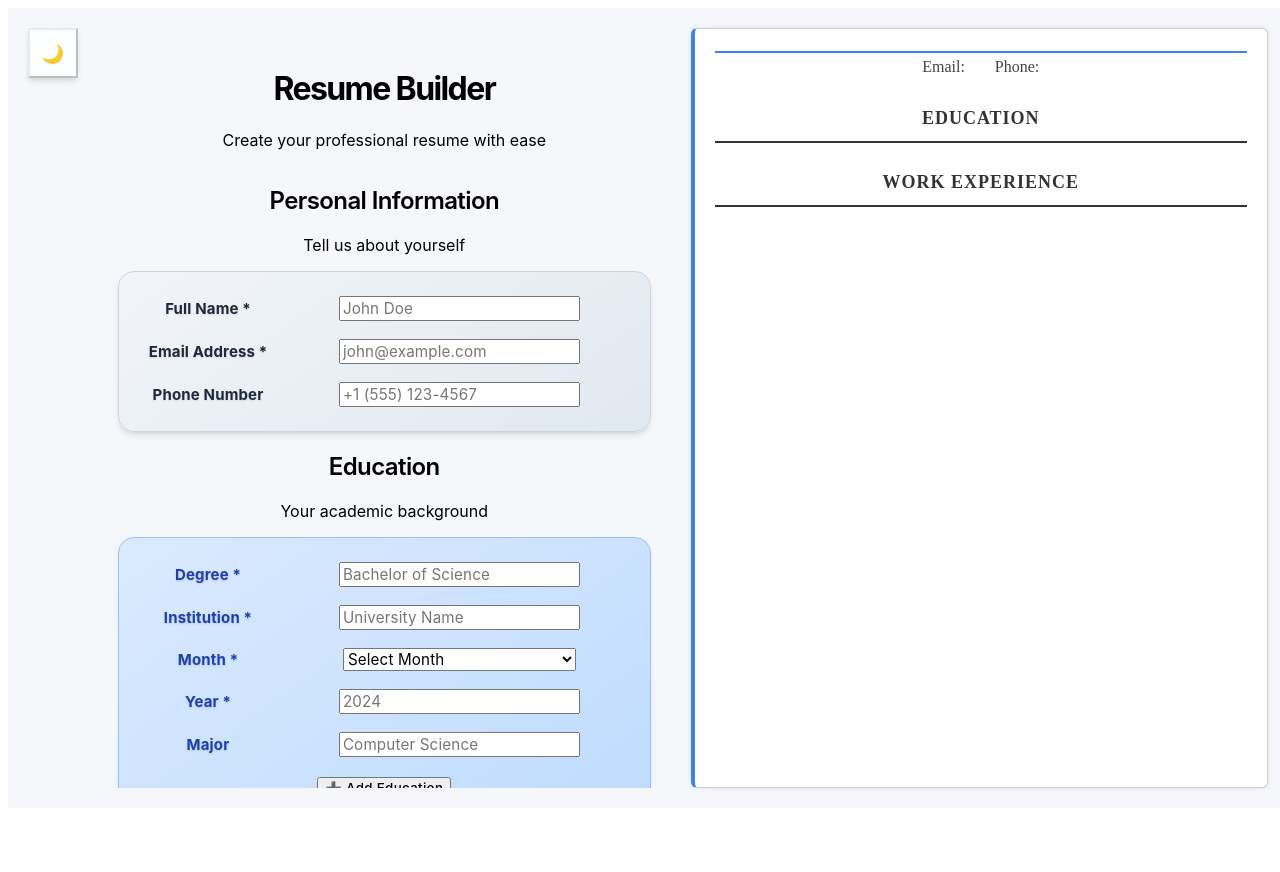
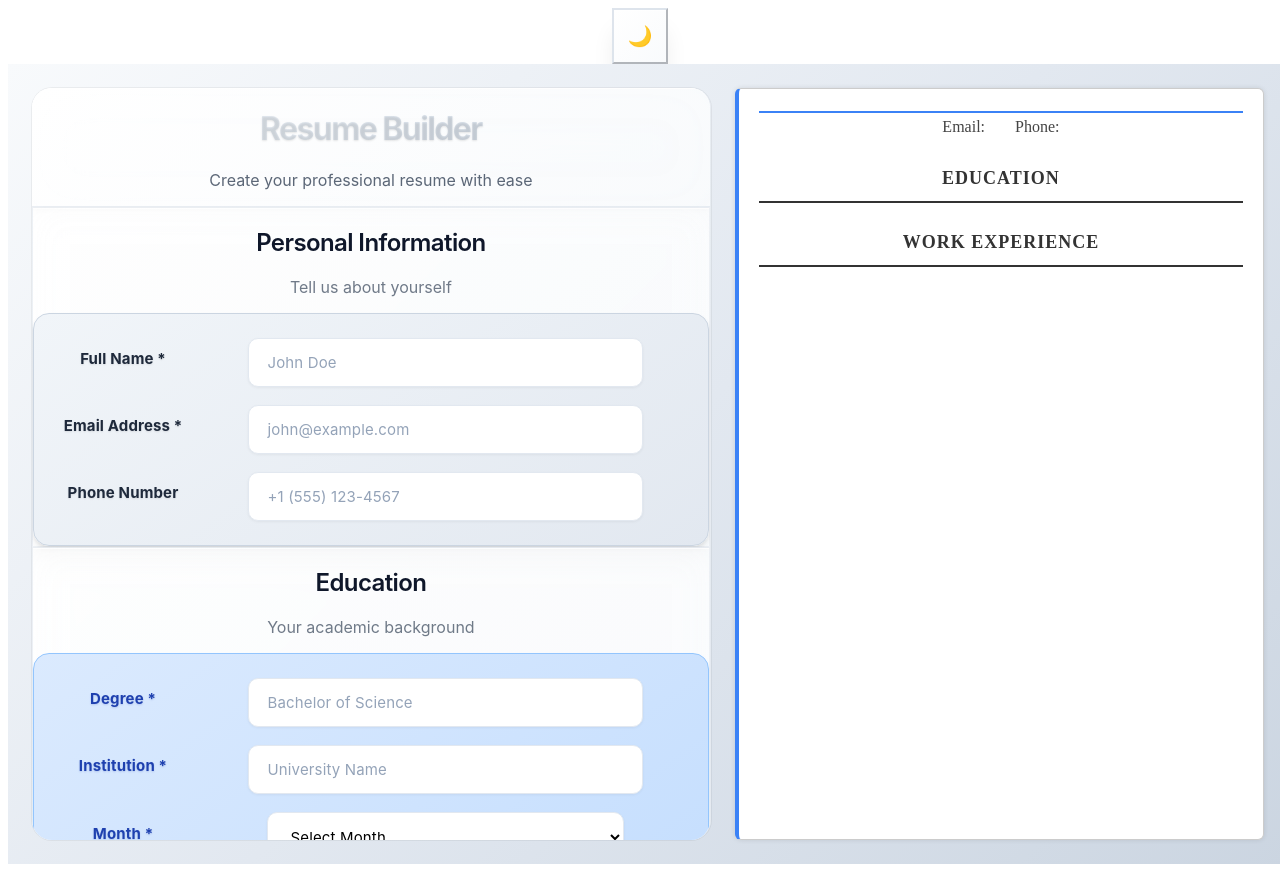
Before and after one commit to Sptailor/resuMade, a React (Vite) app: page / in a window 1280 px wide. Before the commit the page ends 816 px from the top, so only its background shows below. Built offline with nearby package versions, Linux system fonts and the light colour scheme.

Commit message:
modify UI

```diff
--- a/src/App.jsx
+++ b/src/App.jsx
@@ -79,55 +79,173 @@ const [personData, setPersonData] = useState({
   };
 
   return (
-    <div className={`cv-builder ${isDarkTheme ? 'dark-theme' : ''}`} style={{
-      backgroundColor: isDarkTheme ? '#111827' : '#f5f7fa',
-      position: 'relative'
-    }}>
-      {/* Professional Theme Toggle Button */}
+    <>
+      {/* Professional Theme Toggle Button - Independent */}
       <button
         onClick={() => setIsDarkTheme(!isDarkTheme)}
-        className="fixed top-6 right-6 z-50 flex items-center justify-center rounded-lg font-medium transition-all duration-300 hover:shadow-lg border backdrop-blur-sm"
+        className="fixed top-6 right-6 z-50 flex items-center justify-center rounded-xl font-medium transition-all duration-300 hover:shadow-2xl border backdrop-blur-md"
         style={{
-          width: '50px',
-          height: '50px',
-          backgroundColor: isDarkTheme ? 'rgba(31, 41, 55, 0.95)' : 'rgba(255, 255, 255, 0.95)',
-          color: isDarkTheme ? '#f9fafb' : '#374151',
-          borderColor: isDarkTheme ? 'rgba(75, 85, 99, 0.3)' : 'rgba(209, 213, 219, 0.5)',
+          width: '56px',
+          height: '56px',
+          background: isDarkTheme
+            ? 'linear-gradient(135deg, rgba(51, 65, 85, 0.9) 0%, rgba(30, 41, 59, 0.9) 100%)'
+            : 'linear-gradient(135deg, rgba(255, 255, 255, 0.9) 0%, rgba(248, 250, 252, 0.9) 100%)',
+          color: isDarkTheme ? '#f1f5f9' : '#334155',
+          borderColor: isDarkTheme ? 'rgba(148, 163, 184, 0.2)' : 'rgba(203, 213, 225, 0.6)',
           boxShadow: isDarkTheme
-            ? '0 4px 6px -1px rgba(0, 0, 0, 0.3), 0 2px 4px -1px rgba(0, 0, 0, 0.2)'
-            : '0 4px 6px -1px rgba(0, 0, 0, 0.1), 0 2px 4px -1px rgba(0, 0, 0, 0.06)',
-          fontSize: '18px'
+            ? '0 20px 25px -5px rgba(0, 0, 0, 0.4), 0 10px 10px -5px rgba(0, 0, 0, 0.2), inset 0 1px 0 rgba(255, 255, 255, 0.1)'
+            : '0 20px 25px -5px rgba(0, 0, 0, 0.1), 0 10px 10px -5px rgba(0, 0, 0, 0.04), inset 0 1px 0 rgba(255, 255, 255, 0.8)',
+          fontSize: '20px',
+          backdropFilter: 'blur(16px)',
+          WebkitBackdropFilter: 'blur(16px)'
         }}
         title={isDarkTheme ? 'Switch to Light Mode' : 'Switch to Dark Mode'}
       >
         {isDarkTheme ? '☀️' : '🌙'}
       </button>
-      {/* Clean Form Panel */}
-      <div className={`left-panel border-r overflow-y-auto ${isDarkTheme ? 'bg-gray-900 border-gray-700' : 'bg-gray-50 border-gray-200'}`}>
-        {/* Form Header */}
-        <div className={`sticky top-0 backdrop-blur-sm border-b px-8 py-6 z-10 shadow-sm ${isDarkTheme ? 'bg-gray-800/95 border-gray-700' : 'bg-white/95 border-gray-200'}`}>
-          <div className="mb-2">
-            <h1 className={`text-3xl font-bold tracking-tight ${isDarkTheme ? 'text-white' : 'text-gray-900'}`}>Resume Builder</h1>
+
+      <div className={`cv-builder ${isDarkTheme ? 'dark-theme' : ''}`} style={{
+        background: isDarkTheme
+          ? 'linear-gradient(135deg, #0f172a 0%, #1e293b 50%, #334155 100%)'
+          : 'linear-gradient(135deg, #f8fafc 0%, #e2e8f0 50%, #cbd5e1 100%)',
+        position: 'relative',
+        minHeight: '100vh'
+      }}>
+        {/* Professional Glass Form Panel */}
+      <div
+        className="left-panel border-r overflow-y-auto"
+        style={{
+          background: isDarkTheme
+            ? 'linear-gradient(135deg, rgba(15, 23, 42, 0.85) 0%, rgba(30, 41, 59, 0.85) 100%)'
+            : 'linear-gradient(135deg, rgba(255, 255, 255, 0.85) 0%, rgba(248, 250, 252, 0.85) 100%)',
+          backdropFilter: 'blur(20px)',
+          WebkitBackdropFilter: 'blur(20px)',
+          borderRight: isDarkTheme
+            ? '1px solid rgba(148, 163, 184, 0.2)'
+            : '1px solid rgba(203, 213, 225, 0.4)',
+          boxShadow: isDarkTheme
+            ? 'inset 0 1px 0 rgba(255, 255, 255, 0.1), 0 0 0 1px rgba(0, 0, 0, 0.1)'
+            : 'inset 0 1px 0 rgba(255, 255, 255, 0.8), 0 0 0 1px rgba(0, 0, 0, 0.05)'
+        }}
+      >
+        {/* Glassmorphic Form Header */}
+        <div
+          className="sticky top-0 z-10 px-8 py-8"
+          style={{
+            background: isDarkTheme
+              ? 'linear-gradient(135deg, rgba(15, 23, 42, 0.9) 0%, rgba(30, 41, 59, 0.9) 100%)'
+              : 'linear-gradient(135deg, rgba(255, 255, 255, 0.9) 0%, rgba(248, 250, 252, 0.9) 100%)',
+            backdropFilter: 'blur(24px)',
+            WebkitBackdropFilter: 'blur(24px)',
+            borderBottom: isDarkTheme
+              ? '1px solid rgba(148, 163, 184, 0.2)'
+              : '1px solid rgba(203, 213, 225, 0.4)',
+            boxShadow: isDarkTheme
+              ? '0 4px 6px -1px rgba(0, 0, 0, 0.3), inset 0 1px 0 rgba(255, 255, 255, 0.1)'
+              : '0 4px 6px -1px rgba(0, 0, 0, 0.1), inset 0 1px 0 rgba(255, 255, 255, 0.8)'
+          }}
+        >
+          <div className="mb-3">
+            <h1
+              className="text-4xl font-bold tracking-tight leading-tight"
+              style={{
+                background: isDarkTheme
+                  ? 'linear-gradient(135deg, #0f172a 0%, #334155 100%)'
+                  : 'linear-gradient(135deg, #f1f5f9 0%, #cbd5e1 100%)',
+                WebkitBackgroundClip: 'text',
+                WebkitTextFillColor: 'transparent',
+                backgroundClip: 'text',
+                textShadow: isDarkTheme ? 'none' : '0 1px 2px rgba(0, 0, 0, 0.1)'
+              }}
+            >
+              Resume Builder
+            </h1>
           </div>
-          <p className={`${isDarkTheme ? 'text-gray-300' : 'text-gray-600'}`}>Create your professional resume with ease</p>
+          <p
+            className="text-lg leading-relaxed"
+            style={{
+              color: isDarkTheme ? 'rgba(203, 213, 225, 0.9)' : 'rgba(51, 65, 85, 0.8)',
+              fontWeight: 400
+            }}
+          >
+            Create your professional resume with ease
+          </p>
         </div>
 
         <div className="px-8 py-8">
-          <div className="max-w-2xl mx-auto space-y-10">
+          <div className="max-w-4xl mx-auto space-y-8">
             {/* Personal Information Section */}
-            <section className={`rounded-2xl shadow-sm border p-6 ${isDarkTheme ? 'bg-gray-800 border-gray-700' : 'bg-white border-gray-200/50'}`}>
+            <section
+              className="rounded-2xl p-8 transition-all duration-300 hover:shadow-xl"
+              style={{
+                background: isDarkTheme
+                  ? 'linear-gradient(135deg, rgba(30, 41, 59, 0.6) 0%, rgba(51, 65, 85, 0.6) 100%)'
+                  : 'linear-gradient(135deg, rgba(255, 255, 255, 0.7) 0%, rgba(248, 250, 252, 0.7) 100%)',
+                backdropFilter: 'blur(16px)',
+                WebkitBackdropFilter: 'blur(16px)',
+                border: isDarkTheme
+                  ? '1px solid rgba(148, 163, 184, 0.2)'
+                  : '1px solid rgba(203, 213, 225, 0.3)',
+                boxShadow: isDarkTheme
+                  ? '0 10px 15px -3px rgba(0, 0, 0, 0.3), 0 4px 6px -2px rgba(0, 0, 0, 0.2), inset 0 1px 0 rgba(255, 255, 255, 0.1)'
+                  : '0 10px 15px -3px rgba(0, 0, 0, 0.1), 0 4px 6px -2px rgba(0, 0, 0, 0.05), inset 0 1px 0 rgba(255, 255, 255, 0.8)'
+              }}
+            >
               <div className="mb-6">
-                <h2 className={`text-xl font-semibold mb-2 ${isDarkTheme ? 'text-white' : 'text-gray-900'}`}>Personal Information</h2>
-                <p className={`${isDarkTheme ? 'text-gray-300' : 'text-gray-600'}`}>Tell us about yourself</p>
+                <h2
+                  className="text-2xl font-semibold mb-2 tracking-tight"
+                  style={{
+                    color: isDarkTheme ? '#f1f5f9' : '#0f172a'
+                  }}
+                >
+                  Personal Information
+                </h2>
+                <p
+                  style={{
+                    color: isDarkTheme ? 'rgba(203, 213, 225, 0.8)' : 'rgba(51, 65, 85, 0.7)',
+                    fontSize: '16px'
+                  }}
+                >
+                  Tell us about yourself
+                </p>
               </div>
               <Person personData={personData} setPersonData={setPersonData} isDarkTheme={isDarkTheme} />
             </section>
 
             {/* Education Section */}
-            <section className={`rounded-2xl shadow-sm border p-6 ${isDarkTheme ? 'bg-gray-800 border-gray-700' : 'bg-white border-gray-200/50'}`}>
+            <section
+              className="rounded-2xl p-8 transition-all duration-300 hover:shadow-xl"
+              style={{
+                background: isDarkTheme
+                  ? 'linear-gradient(135deg, rgba(30, 41, 59, 0.6) 0%, rgba(51, 65, 85, 0.6) 100%)'
+                  : 'linear-gradient(135deg, rgba(255, 255, 255, 0.7) 0%, rgba(248, 250, 252, 0.7) 100%)',
+                backdropFilter: 'blur(16px)',
+                WebkitBackdropFilter: 'blur(16px)',
+                border: isDarkTheme
+                  ? '1px solid rgba(148, 163, 184, 0.2)'
+                  : '1px solid rgba(203, 213, 225, 0.3)',
+                boxShadow: isDarkTheme
+                  ? '0 10px 15px -3px rgba(0, 0, 0, 0.3), 0 4px 6px -2px rgba(0, 0, 0, 0.2), inset 0 1px 0 rgba(255, 255, 255, 0.1)'
+                  : '0 10px 15px -3px rgba(0, 0, 0, 0.1), 0 4px 6px -2px rgba(0, 0, 0, 0.05), inset 0 1px 0 rgba(255, 255, 255, 0.8)'
+              }}
+            >
               <div className="mb-6">
-                <h2 className={`text-xl font-semibold mb-2 ${isDarkTheme ? 'text-white' : 'text-gray-900'}`}>Education</h2>
-                <p className={`${isDarkTheme ? 'text-gray-300' : 'text-gray-600'}`}>Your academic background</p>
+                <h2
+                  className="text-2xl font-semibold mb-2 tracking-tight"
+                  style={{
+                    color: isDarkTheme ? '#f1f5f9' : '#0f172a'
+                  }}
+                >
+                  Education
+                </h2>
+                <p
+                  style={{
+                    color: isDarkTheme ? 'rgba(203, 213, 225, 0.8)' : 'rgba(51, 65, 85, 0.7)',
+                    fontSize: '16px'
+                  }}
+                >
+                  Your academic background
+                </p>
               </div>
               <Education
                 currentEducation={currentEducation}
@@ -143,10 +261,39 @@ const [personData, setPersonData] = useState({
             </section>
 
             {/* Work Experience Section */}
-            <section className={`rounded-2xl shadow-sm border p-6 ${isDarkTheme ? 'bg-gray-800 border-gray-700' : 'bg-white border-gray-200/50'}`}>
+            <section
+              className="rounded-2xl p-8 transition-all duration-300 hover:shadow-xl"
+              style={{
+                background: isDarkTheme
+                  ? 'linear-gradient(135deg, rgba(30, 41, 59, 0.6) 0%, rgba(51, 65, 85, 0.6) 100%)'
+                  : 'linear-gradient(135deg, rgba(255, 255, 255, 0.7) 0%, rgba(248, 250, 252, 0.7) 100%)',
+                backdropFilter: 'blur(16px)',
+                WebkitBackdropFilter: 'blur(16px)',
+                border: isDarkTheme
+                  ? '1px solid rgba(148, 163, 184, 0.2)'
+                  : '1px solid rgba(203, 213, 225, 0.3)',
+                boxShadow: isDarkTheme
+                  ? '0 10px 15px -3px rgba(0, 0, 0, 0.3), 0 4px 6px -2px rgba(0, 0, 0, 0.2), inset 0 1px 0 rgba(255, 255, 255, 0.1)'
+                  : '0 10px 15px -3px rgba(0, 0, 0, 0.1), 0 4px 6px -2px rgba(0, 0, 0, 0.05), inset 0 1px 0 rgba(255, 255, 255, 0.8)'
+              }}
+            >
               <div className="mb-6">
-                <h2 className={`text-xl font-semibold mb-2 ${isDarkTheme ? 'text-white' : 'text-gray-900'}`}>Work Experience</h2>
-                <p className={`${isDarkTheme ? 'text-gray-300' : 'text-gray-600'}`}>Your professional journey</p>
+                <h2
+                  className="text-2xl font-semibold mb-2 tracking-tight"
+                  style={{
+                    color: isDarkTheme ? '#f1f5f9' : '#0f172a'
+                  }}
+                >
+                  Work Experience
+                </h2>
+                <p
+                  style={{
+                    color: isDarkTheme ? 'rgba(203, 213, 225, 0.8)' : 'rgba(51, 65, 85, 0.7)',
+                    fontSize: '16px'
+                  }}
+                >
+                  Your professional journey
+                </p>
               </div>
               <Experience
                 currentExperience={currentExperience}
@@ -254,6 +401,7 @@ const [personData, setPersonData] = useState({
         </div>
       </div>
     </div>
+    </>
   );
 }
 
--- a/src/index.css
+++ b/src/index.css
@@ -1,35 +1,49 @@
 /* Container for the entire CV builder */
 .cv-builder {
   display: flex;
-  gap: 20px;            /* space between left and right panels */
-  width: 100vw;         /* full viewport width */
-  height: 100vh;        /* full viewport height */
-  padding: 20px;
+  gap: 24px;
+  width: 100vw;
+  height: 100vh;
+  padding: 24px;
   box-sizing: border-box;
-  font-family: -apple-system, BlinkMacSystemFont, 'Segoe UI', 'Roboto', 'Oxygen', 'Ubuntu', 'Cantarell', 'Fira Sans', 'Droid Sans', 'Helvetica Neue', sans-serif;
+  font-family: 'Inter', -apple-system, BlinkMacSystemFont, 'Segoe UI', 'Roboto', 'Oxygen', 'Ubuntu', 'Cantarell', 'Fira Sans', 'Droid Sans', 'Helvetica Neue', sans-serif;
   -webkit-font-smoothing: antialiased;
   -moz-osx-font-smoothing: grayscale;
+  position: relative;
+  overflow: hidden;
 }
 
-/* Light theme (default) */
-.cv-builder {
-  background-color: #f5f7fa;
-}
-
-.cv-builder.dark-theme {
-  background-color: #111827;
-}
-
-/* Left panel with form inputs */
+/* Enhanced glass panel styling */
 .left-panel {
-  flex: 1;
-  border-radius: 6px;
-  padding: 20px;
+  flex: 1.4;
+  border-radius: 20px;
   box-sizing: border-box;
   overflow-y: auto;
   display: flex;
   flex-direction: column;
   gap: 0;
+  position: relative;
+  min-height: 0;
+  scrollbar-width: thin;
+  scrollbar-color: rgba(148, 163, 184, 0.3) transparent;
+}
+
+/* Custom scrollbar for webkit browsers */
+.left-panel::-webkit-scrollbar {
+  width: 6px;
+}
+
+.left-panel::-webkit-scrollbar-track {
+  background: transparent;
+}
+
+.left-panel::-webkit-scrollbar-thumb {
+  background: rgba(148, 163, 184, 0.3);
+  border-radius: 3px;
+}
+
+.left-panel::-webkit-scrollbar-thumb:hover {
+  background: rgba(148, 163, 184, 0.5);
 }
 
 /* Right panel with preview */
@@ -154,16 +168,116 @@
   font-family: 'Inter', -apple-system, BlinkMacSystemFont, 'Segoe UI', sans-serif;
   font-weight: 500;
   letter-spacing: 0.01em;
+  font-size: 14px;
+  margin-bottom: 8px;
+  display: block;
+  color: #374151;
+}
+
+.cv-builder.dark-theme label {
+  color: #d1d5db;
+}
+
+/* Form group spacing */
+.cv-builder .form-group {
+  margin-bottom: 20px;
+}
+
+.cv-builder .form-row {
+  display: flex;
+  gap: 16px;
+}
+
+.cv-builder .form-row > * {
+  flex: 1;
+}
+
+/* Professional animations */
+@keyframes slideIn {
+  from {
+    opacity: 0;
+    transform: translateY(10px);
+  }
+  to {
+    opacity: 1;
+    transform: translateY(0);
+  }
+}
+
+.cv-builder section {
+  animation: slideIn 0.3s ease-out;
+}
+
+/* Enhanced focus states */
+.cv-builder *:focus-visible {
+  outline: 2px solid #3b82f6;
+  outline-offset: 2px;
+}
+
+/* Professional hover states for interactive elements */
+.cv-builder section:hover {
+  transform: translateY(-2px);
+}
+
+/* Smooth transitions for all elements */
+.cv-builder * {
+  transition: all 0.2s cubic-bezier(0.4, 0, 0.2, 1);
 }
 
 /* Professional input and textarea styling */
 .cv-builder input,
 .cv-builder textarea,
 .cv-builder select {
-  font-family: -apple-system, BlinkMacSystemFont, 'Segoe UI', 'Roboto', sans-serif;
-  font-size: 0.95rem;
+  font-family: 'Inter', -apple-system, BlinkMacSystemFont, 'Segoe UI', 'Roboto', sans-serif;
+  font-size: 15px;
   letter-spacing: 0.01em;
-  width: 70%;
+  width: 75%;
+  max-width: 400px;
+  padding: 14px 18px;
+  border-radius: 10px;
+  border: 1.5px solid #e2e8f0;
+  background: #ffffff;
+  backdrop-filter: blur(8px);
+  -webkit-backdrop-filter: blur(8px);
+  transition: all 0.2s cubic-bezier(0.4, 0, 0.2, 1);
+  box-shadow: 0 1px 3px 0 rgba(0, 0, 0, 0.05);
+  color: #1e293b;
+}
+
+.cv-builder input::placeholder,
+.cv-builder textarea::placeholder {
+  color: #94a3b8;
+}
+
+.cv-builder input:focus,
+.cv-builder textarea:focus,
+.cv-builder select:focus {
+  outline: none;
+  border-color: #6366f1;
+  background: #ffffff;
+  box-shadow: 0 0 0 3px rgba(99, 102, 241, 0.12), 0 4px 12px -2px rgba(99, 102, 241, 0.15);
+  transform: translateY(-1px);
+}
+
+.cv-builder.dark-theme input,
+.cv-builder.dark-theme textarea,
+.cv-builder.dark-theme select {
+  background: #1e293b;
+  border-color: #475569;
+  color: #f1f5f9;
+}
+
+.cv-builder.dark-theme input::placeholder,
+.cv-builder.dark-theme textarea::placeholder {
+  color: #64748b;
+}
+
+.cv-builder.dark-theme input:focus,
+.cv-builder.dark-theme textarea:focus,
+.cv-builder.dark-theme select:focus {
+  background: #1e293b;
+  border-color: #6366f1;
+  box-shadow: 0 0 0 3px rgba(99, 102, 241, 0.25), 0 4px 12px -2px rgba(99, 102, 241, 0.2);
 }
 
 /* Button professional styling */
@@ -171,6 +285,51 @@
   font-family: 'Inter', -apple-system, BlinkMacSystemFont, 'Segoe UI', sans-serif;
   font-weight: 500;
   letter-spacing: 0.025em;
+  padding: 12px 24px;
+  border-radius: 10px;
+  border: 1.5px solid transparent;
+  background: linear-gradient(135deg, #6366f1 0%, #4f46e5 100%);
+  color: #ffffff;
+  cursor: pointer;
+  transition: all 0.2s cubic-bezier(0.4, 0, 0.2, 1);
+  box-shadow: 0 4px 12px -2px rgba(99, 102, 241, 0.25);
+  font-size: 14px;
+}
+
+.cv-builder button:hover {
+  background: linear-gradient(135deg, #4f46e5 0%, #4338ca 100%);
+  box-shadow: 0 8px 25px -5px rgba(99, 102, 241, 0.35);
+  transform: translateY(-1px);
+}
+
+.cv-builder button:active {
+  transform: translateY(0);
+  box-shadow: 0 4px 12px -2px rgba(99, 102, 241, 0.25);
+}
+
+/* Secondary button styles */
+.cv-builder button.secondary {
+  background: #f8fafc;
+  border: 1.5px solid #e2e8f0;
+  color: #475569;
+}
+
+.cv-builder button.secondary:hover {
+  background: #f1f5f9;
+  border-color: #cbd5e1;
+  box-shadow: 0 4px 12px -2px rgba(71, 85, 105, 0.15);
+}
+
+.cv-builder.dark-theme button.secondary {
+  background: #334155;
+  border-color: #475569;
+  color: #cbd5e1;
+}
+
+.cv-builder.dark-theme button.secondary:hover {
+  background: #475569;
+  border-color: #64748b;
+  box-shadow: 0 4px 12px -2px rgba(51, 65, 85, 0.3);
 }
 
 /* Resume section professional fonts */
```
Also changed, not shown: .claude/settings.local.json.
